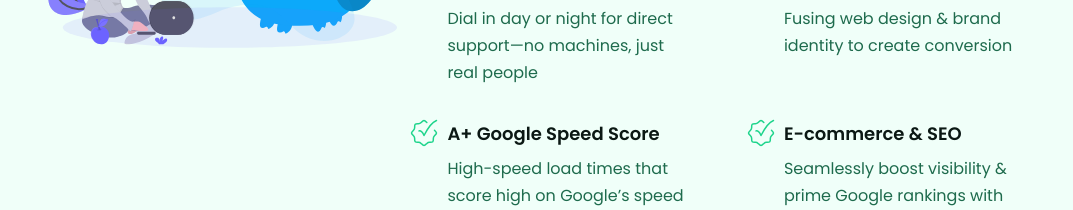
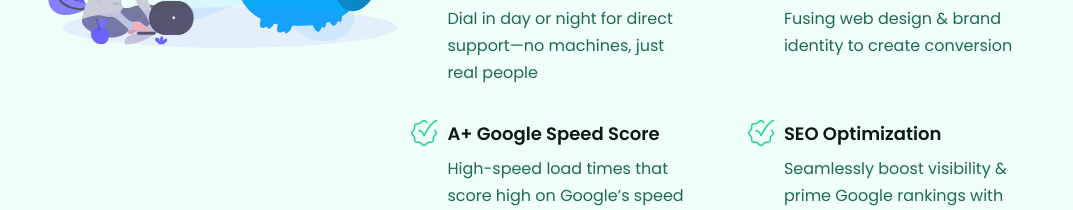
Before and after one commit to adinduokoro/Byte-Back-Digital-V2, a React (Create React App) app: page / in a window 1280 px wide. Shown: the part 2320-2530 px from the top of the page, without its empty margins (104-1177 px from the left). Built offline with nearby package versions, Linux system fonts and the light colour scheme.

Commit message:
Homepage
The homepage is pretty much done. The next section I'd work on would probably be the contact section.

```diff
--- a/src/components/customerPlanOptions/data.js
+++ b/src/components/customerPlanOptions/data.js
@@ -15,7 +15,7 @@ export const paymentOptions = [
   {
     title: "STANDARD",
     subTitle: "5 PAGES",
-    price: "150",
+    price: "199",
     perMonth: true,
     perks: [
       "Unlimited Edits",
--- a/src/components/footer/Footer.js
+++ b/src/components/footer/Footer.js
@@ -81,7 +81,7 @@ const Footer = () => {
                 </div>
                 <div className={styles["logo-contact-details"]}>
                   <a href="">bytebackdigital@gmail.com</a>
-                  <a href="">+1 (470) 222-5985</a>
+                  <a href="">+1 (410) 870-5675</a>
                 </div>
               </div>
             </div>
--- a/src/components/hero/Hero.module.css
+++ b/src/components/hero/Hero.module.css
@@ -71,7 +71,7 @@ header {
   margin-top: 13.1875rem;
 }
 
-.hero-image img{
+.hero-image img {
   object-fit: cover;
   width: 100%;
   height: 100%;
@@ -84,7 +84,7 @@ header {
 
   .hero-image {
     width: 34.15rem;
-height: 30.9rem;
+    height: 30.9rem;
     right: 2.5rem;
     margin-top: 25.1875rem;
   }
@@ -94,7 +94,7 @@ height: 30.9rem;
   .hero-image {
     position: absolute;
     width: 23.905rem;
-height: 21.63rem;
+    height: 21.63rem;
     right: 2.5rem;
     top: 0;
     margin-top: 32.6875rem;
--- a/src/components/paymentPlan/data.js
+++ b/src/components/paymentPlan/data.js
@@ -20,7 +20,7 @@ export const perks = [
     desc: "High-speed load times that score high on Google’s speed check",
   },
   {
-    title: "E-commerce & SEO",
+    title: "SEO Optimization",
     desc: "Seamlessly boost visibility & prime Google rankings with specialized SEO",
   },
 ];
```
Also changed, not shown: src/components/hero/Hero.js (line endings or trailing spaces), 1 other file (tests, documents, lock files or other folders).
